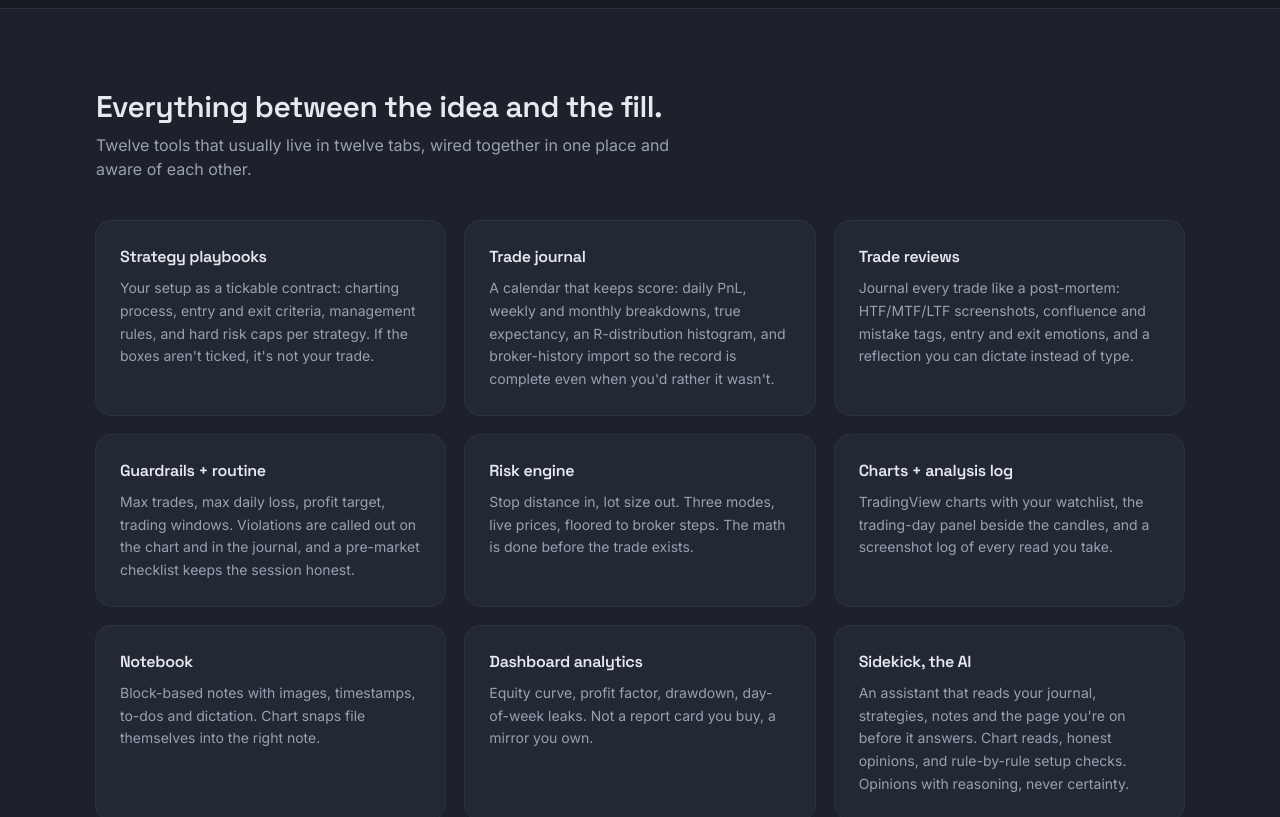
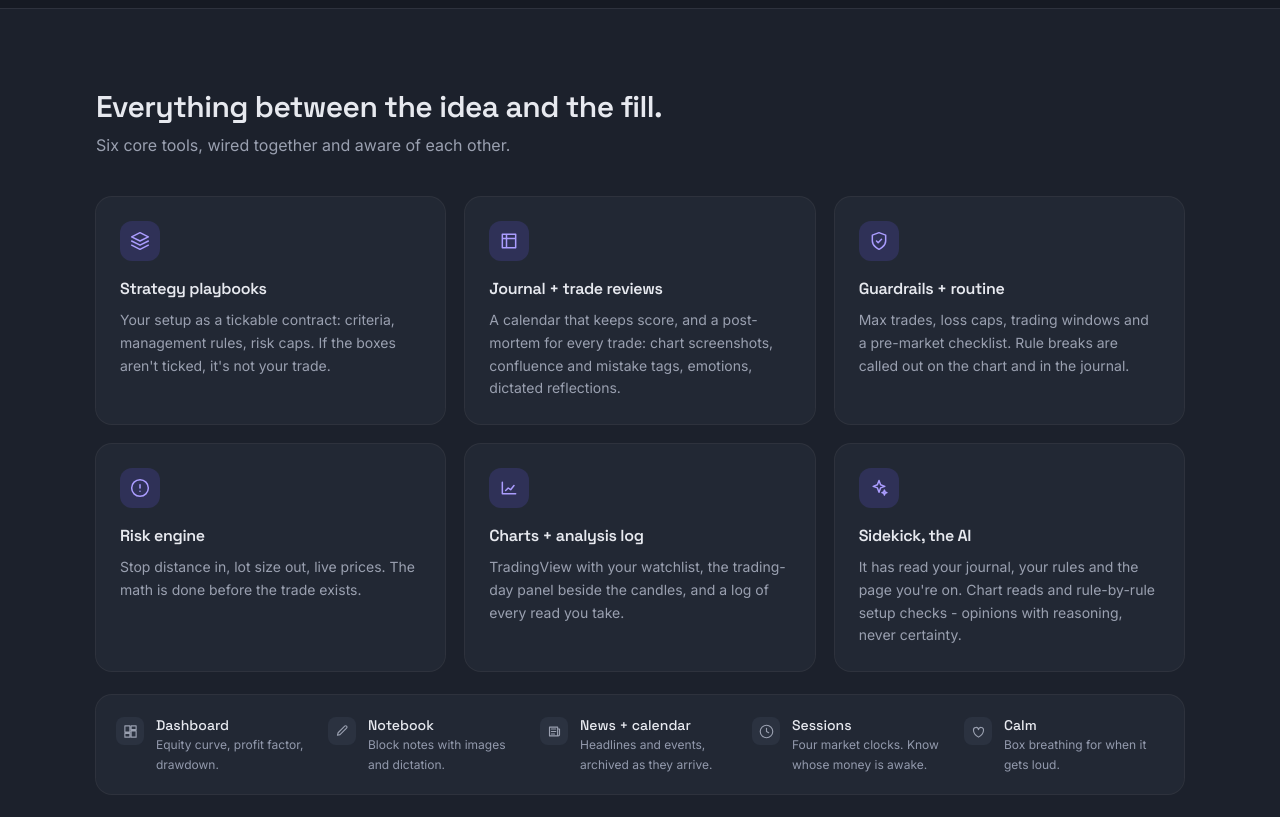
Before and after one commit to agimharizaj/tradebook, a Next.js app: page / in a window 1280 px wide. Shown: the part 720-1537 px from the top of the page. Built offline with nearby package versions, Linux system fonts and the light colour scheme; no server answers.

Commit message:
Landing: consolidate features to 6 iconed cards + one-line strip for the rest

```diff
--- a/src/app/page.tsx
+++ b/src/app/page.tsx
@@ -145,62 +145,48 @@ export default async function Home({
             Everything between the idea and the fill.
           </h2>
           <p className="mt-2 max-w-xl text-muted">
-            Twelve tools that usually live in twelve tabs, wired together in
-            one place and aware of each other.
+            Six core tools, wired together and aware of each other.
           </p>
           <div className="mt-10 grid gap-5 sm:grid-cols-2 lg:grid-cols-3">
             {[
               {
                 t: "Strategy playbooks",
-                d: "Your setup as a tickable contract: charting process, entry and exit criteria, management rules, and hard risk caps per strategy. If the boxes aren't ticked, it's not your trade.",
+                d: "Your setup as a tickable contract: criteria, management rules, risk caps. If the boxes aren't ticked, it's not your trade.",
+                i: "M12 2 2 7l10 5 10-5-10-5zM2 17l10 5 10-5M2 12l10 5 10-5",
               },
               {
-                t: "Trade journal",
-                d: "A calendar that keeps score: daily PnL, weekly and monthly breakdowns, true expectancy, an R-distribution histogram, and broker-history import so the record is complete even when you'd rather it wasn't.",
-              },
-              {
-                t: "Trade reviews",
-                d: "Journal every trade like a post-mortem: HTF/MTF/LTF screenshots, confluence and mistake tags, entry and exit emotions, and a reflection you can dictate instead of type.",
+                t: "Journal + trade reviews",
+                d: "A calendar that keeps score, and a post-mortem for every trade: chart screenshots, confluence and mistake tags, emotions, dictated reflections.",
+                i: "M4 4h16v16H4zM4 9h16M9 4v16",
               },
               {
                 t: "Guardrails + routine",
-                d: "Max trades, max daily loss, profit target, trading windows. Violations are called out on the chart and in the journal, and a pre-market checklist keeps the session honest.",
+                d: "Max trades, loss caps, trading windows and a pre-market checklist. Rule breaks are called out on the chart and in the journal.",
+                i: "M12 22s8-3.5 8-10V5l-8-3-8 3v7c0 6.5 8 10 8 10zM9 12l2 2 4-4",
               },
               {
                 t: "Risk engine",
-                d: "Stop distance in, lot size out. Three modes, live prices, floored to broker steps. The math is done before the trade exists.",
+                d: "Stop distance in, lot size out, live prices. The math is done before the trade exists.",
+                i: "M12 2a10 10 0 1 0 0 20 10 10 0 0 0 0-20zM12 8v4M12 16h.01",
               },
               {
                 t: "Charts + analysis log",
-                d: "TradingView charts with your watchlist, the trading-day panel beside the candles, and a screenshot log of every read you take.",
-              },
-              {
-                t: "Notebook",
-                d: "Block-based notes with images, timestamps, to-dos and dictation. Chart snaps file themselves into the right note.",
-              },
-              {
-                t: "Dashboard analytics",
-                d: "Equity curve, profit factor, drawdown, day-of-week leaks. Not a report card you buy, a mirror you own.",
+                d: "TradingView with your watchlist, the trading-day panel beside the candles, and a log of every read you take.",
+                i: "M4 19V5M4 19h16M8 15l3-3 3 2 4-5",
               },
               {
                 t: "Sidekick, the AI",
-                d: "An assistant that reads your journal, strategies, notes and the page you're on before it answers. Chart reads, honest opinions, and rule-by-rule setup checks. Opinions with reasoning, never certainty.",
-              },
-              {
-                t: "News + economic calendar",
-                d: "Market headlines and the economic calendar next to your charts, archived as they arrive so the record deepens the longer you run it. Ask Sidekick what a print means for your pairs.",
-              },
-              {
-                t: "Sessions",
-                d: "Live Sydney, Tokyo, London and New York clocks with open/closed status and a cross-market time converter. Know whose money is awake.",
-              },
-              {
-                t: "Calm",
-                d: "Box breathing and psychology prompts for the moments the market gets loud. The cheapest risk control in the whole app.",
+                d: "It has read your journal, your rules and the page you're on. Chart reads and rule-by-rule setup checks - opinions with reasoning, never certainty.",
+                i: "M12 3l1.9 5.1L19 10l-5.1 1.9L12 17l-1.9-5.1L5 10l5.1-1.9L12 3zM18.5 14.5l.8 2.2 2.2.8-2.2.8-.8 2.2-.8-2.2-2.2-.8 2.2-.8.8-2.2z",
               },
             ].map((f, i) => (
               <Reveal key={f.t} delay={(i % 3) * 90}>
                 <div className="h-full rounded-2xl bg-card p-6 ring-1 ring-border transition hover:-translate-y-0.5 hover:ring-accent">
+                  <span className="mb-4 flex h-10 w-10 items-center justify-center rounded-xl bg-accent-soft text-accent2">
+                    <svg width="20" height="20" viewBox="0 0 24 24" fill="none" stroke="currentColor" strokeWidth="1.8" strokeLinecap="round" strokeLinejoin="round" aria-hidden="true">
+                      <path d={f.i} />
+                    </svg>
+                  </span>
                   <h3 className="font-medium" style={{ fontFamily: "var(--font-display)" }}>
                     {f.t}
                   </h3>
@@ -209,6 +195,53 @@ export default async function Home({
               </Reveal>
             ))}
           </div>
+
+          {/* The quieter half of the app, one line each. */}
+          <Reveal>
+            <div className="mt-6 grid gap-3 rounded-2xl bg-card p-5 ring-1 ring-border sm:grid-cols-2 lg:grid-cols-5">
+              {[
+                {
+                  t: "Dashboard",
+                  d: "Equity curve, profit factor, drawdown.",
+                  i: "M3 13h8V3H3v10zm0 8h8v-6H3v6zm10 0h8V11h-8v10zm0-18v6h8V3h-8z",
+                },
+                {
+                  t: "Notebook",
+                  d: "Block notes with images and dictation.",
+                  i: "M15.5 3.5a2.12 2.12 0 0 1 3 3L8 17l-4 1 1-4z",
+                },
+                {
+                  t: "News + calendar",
+                  d: "Headlines and events, archived as they arrive.",
+                  i: "M4 5h13v14H4zM7 8h7M7 12h7M7 16h5M17 8h3v9a2 2 0 0 1-2 2",
+                },
+                {
+                  t: "Sessions",
+                  d: "Four market clocks. Know whose money is awake.",
+                  i: "M12 22a10 10 0 1 0 0-20 10 10 0 0 0 0 20zM12 7v5l3.5 2",
+                },
+                {
+                  t: "Calm",
+                  d: "Box breathing for when it gets loud.",
+                  i: "M12 21C7 18 4 14 4 10a4 4 0 0 1 8-1 4 4 0 0 1 8 1c0 4-3 8-8 11z",
+                },
+              ].map((f) => (
+                <div key={f.t} className="flex items-start gap-3">
+                  <span className="mt-0.5 flex h-7 w-7 shrink-0 items-center justify-center rounded-lg bg-surface2 text-muted">
+                    <svg width="15" height="15" viewBox="0 0 24 24" fill="none" stroke="currentColor" strokeWidth="1.8" strokeLinecap="round" strokeLinejoin="round" aria-hidden="true">
+                      <path d={f.i} />
+                    </svg>
+                  </span>
+                  <span>
+                    <span className="block text-sm font-medium" style={{ fontFamily: "var(--font-display)" }}>
+                      {f.t}
+                    </span>
+                    <span className="block text-xs leading-relaxed text-dim">{f.d}</span>
+                  </span>
+                </div>
+              ))}
+            </div>
+          </Reveal>
         </div>
       </section>
 
```
